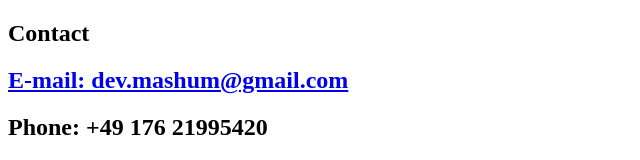
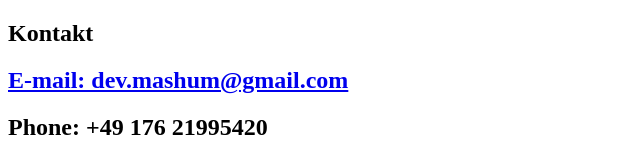
Before and after one commit to devmashum/explore-faisal-ahmed, a Next.js app: page /footer/footer in a window 1280 px wide. Shown: the top 160 px of the page, without its empty margins (0-640 px from the left). Built offline with nearby package versions, Linux system fonts and the light colour scheme.

Commit message:
updated all readem file

```diff
--- a/src/app/Kioko/page.js
+++ b/src/app/Kioko/page.js
@@ -14,7 +14,7 @@ const Kioko = () => {
 
             <div className='p-5'>
           <div className='flex gap-3'>
-            <div><h3 className=' text-slate-900 text-xl lg:text-2xl'>Projekttitle: </h3></div>
+            <div><h3 className=' text-slate-900 text-xl lg:text-2xl'>Projekname: </h3></div>
             <div><h2 className="text-slate-900 text-xl lg:text-2xl font-bold ">
             Kioko Sushi</h2>
             </div>
--- a/src/pages/footer/footer.js
+++ b/src/pages/footer/footer.js
@@ -3,7 +3,7 @@ import React from 'react';
 const Footer = () => {
     return (
         <div className='bg-[#d9d9d9] p-10  text center mt-10 '>
-            <h2 className='text-center text-2xl'>Contact</h2>
+            <h2 className='text-center text-2xl'>Kontakt</h2>
             <h2 className='text-center'> <a href="mailto:dev.mashum@gmail.com">
             E-mail: dev.mashum@gmail.com
                     </a></h2>
@@ -11,9 +11,6 @@ const Footer = () => {
             <h2 className='text-center'>Phone: +49 176 21995420</h2>
             <h2 className='text-center'><a className='text-center' href="https://www.linkedin.com/in/faisal-ahmed-mashum/">LinkedIn: /faisal-ahmed-mashum</a></h2>
 
-
-
-
         </div>
     );
 };
```
